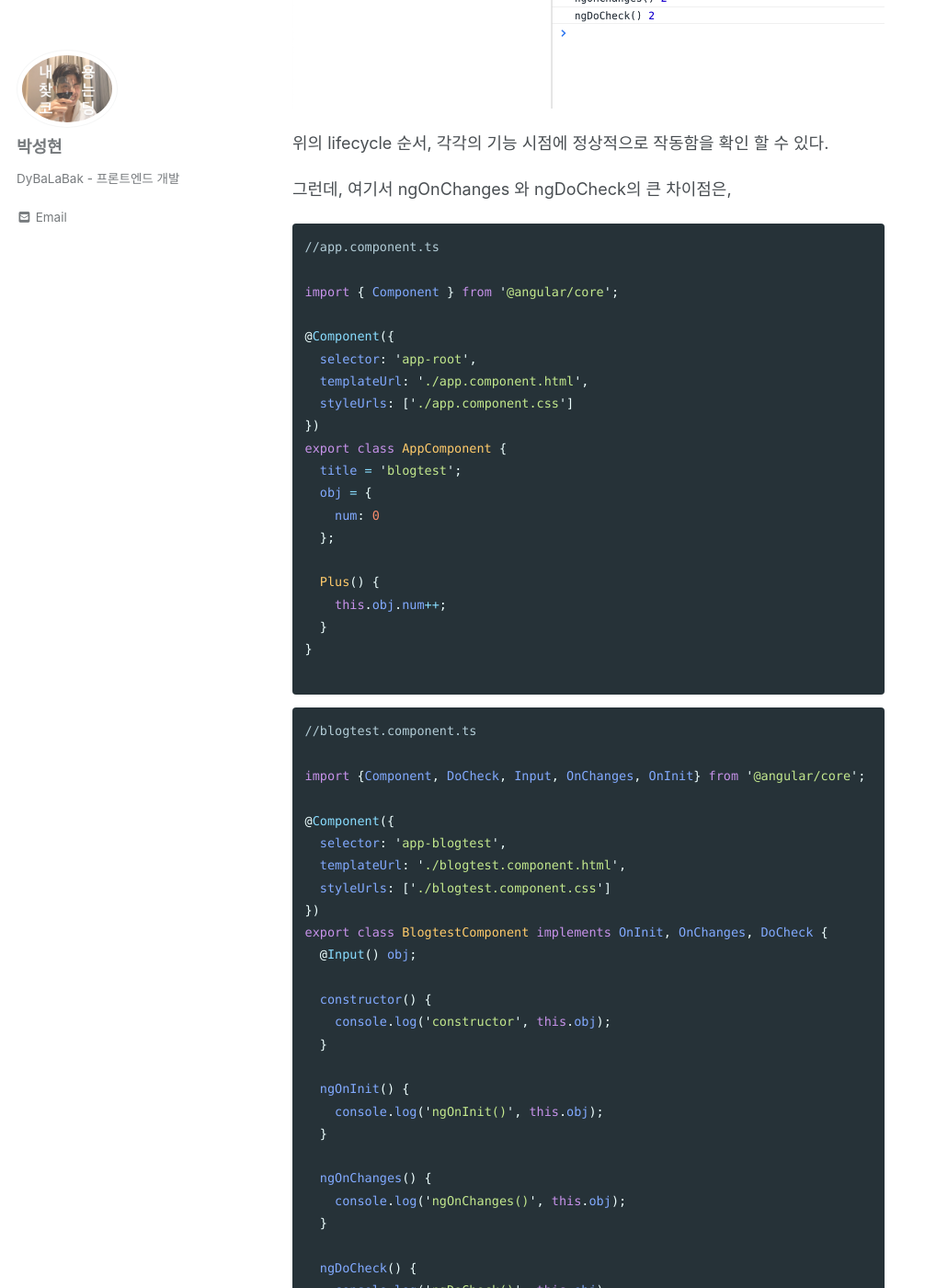
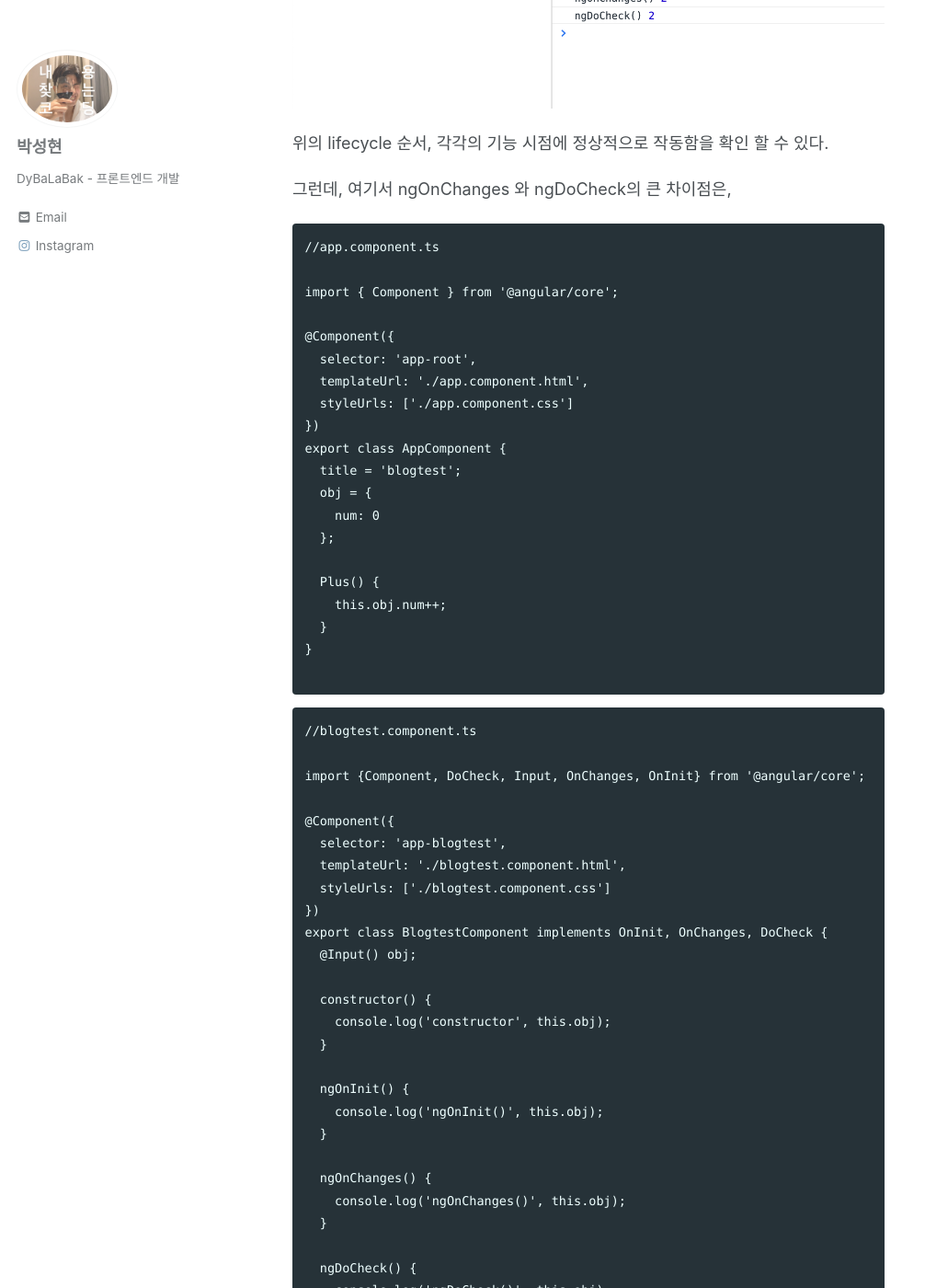
Before and after one commit to house261/house261, a Jekyll site: the page built from _posts/2020-01-27-dybalabak-LifeCylcleHook.md, in a window 1280 px wide and 1400 px high, scrolled down 6168 px. Shown: the whole window at 92% size, without its empty margins (0-1006 px from the left). Built offline with Jekyll 4.4.1, drawn with Linux system fonts in a browser that asks for light colours; cached includes are drawn as plain includes; nearby versions of some CDN libraries; comment, search, counter and statistics services are not loaded; some of the changed text lies outside the part shown.

Commit message:
블로그수정

````diff
--- a/_data/authors.yml
+++ b/_data/authors.yml
@@ -113,4 +113,4 @@
 #      url: "https://github.com/masangbeom"
     - label: "Instagram"
       icon: "fab fa-fw fa-instagram"
-  #      url: "https://www.instagram.com/heony___"
+      url: "https://www.instagram.com/heony___"
--- a/_posts/2020-01-27-dybalabak-LifeCylcleHook.md
+++ b/_posts/2020-01-27-dybalabak-LifeCylcleHook.md
@@ -48,7 +48,7 @@ implements 해주어, 로직을 변경,처리 해주면 된다.
 우선, 해당 시점을 하나하나 살펴보기위해, 버튼을 눌리면 숫자가 올라가는
 초기 세팅을 해주자.
 
-```typescript
+```
 //app.component.ts
 
 import { Component } from '@angular/core';
@@ -66,7 +66,7 @@ export class AppComponent {
   }
 }
 ```
-```typescript
+```
 //blogtest.component.ts
 
 import {Component, Input, OnInit} from '@angular/core';
@@ -91,7 +91,7 @@ export class BlogtestComponent implements OnInit {
 
 위와 같이 세팅한 후,
 
-```typescript
+```
 ///blogtest.component.ts
 
 import {Component, Input, OnInit} from '@angular/core';
@@ -133,7 +133,7 @@ constructor 와 ngOnInit에 console을 찍어줘 보자.
 
  이번에는, ngOnChanges() 와 ngDoCheck()를 implements 하여 기능 시점을 확인해 보자.
 
-```typescript
+```
 //blogtest.component.ts
 
 import {Component, DoCheck, Input, OnChanges, OnInit} from '@angular/core';
@@ -171,7 +171,7 @@ export class BlogtestComponent implements OnInit, OnChanges, DoCheck {
 
 그런데, 여기서 ngOnChanges 와 ngDoCheck의 큰 차이점은,
 
-```typescript
+```
 //app.component.ts
 
 import { Component } from '@angular/core';
@@ -194,7 +194,7 @@ export class AppComponent {
 
 ```
 
-```typescript
+```
 //blogtest.component.ts
 
 import {Component, DoCheck, Input, OnChanges, OnInit} from '@angular/core';
@@ -225,7 +225,7 @@ export class BlogtestComponent implements OnInit, OnChanges, DoCheck {
 }
 ```
 
-```html
+```
 //app.component.html
 
 <h2>{{title}}</h2>
@@ -234,7 +234,7 @@ export class BlogtestComponent implements OnInit, OnChanges, DoCheck {
 
 ```
 
-```html
+```
 //blogtest.component.html
 
 <p>{{obj.num}}</p>
````
